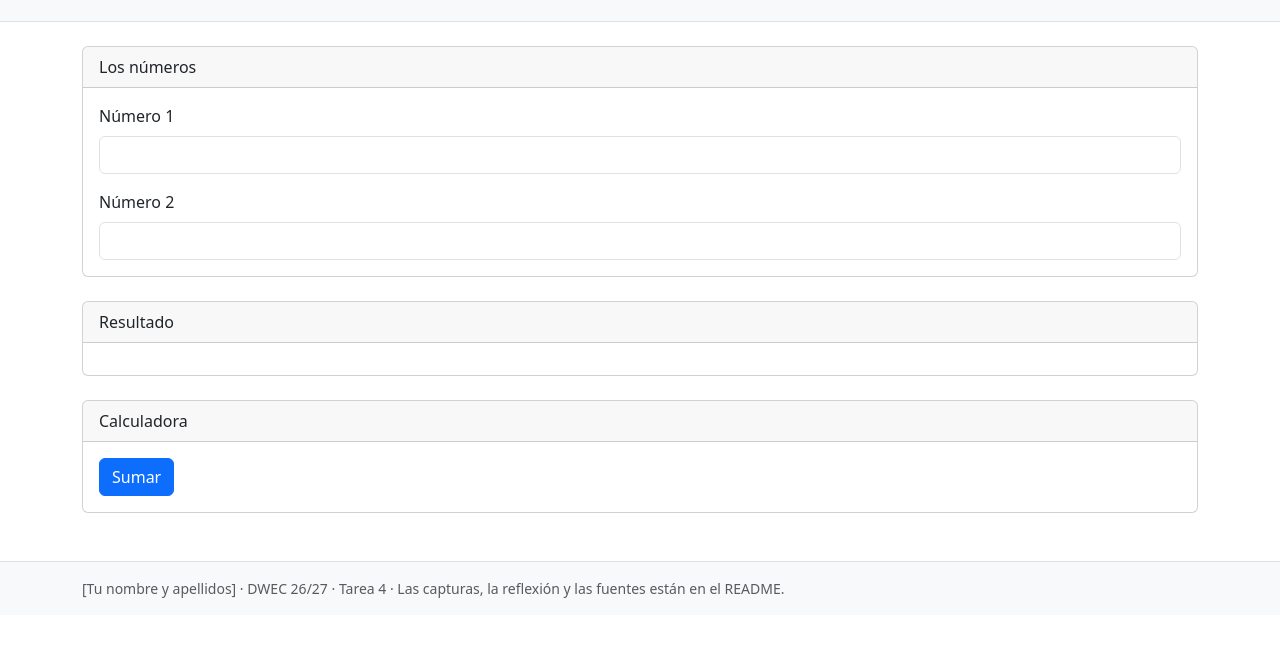
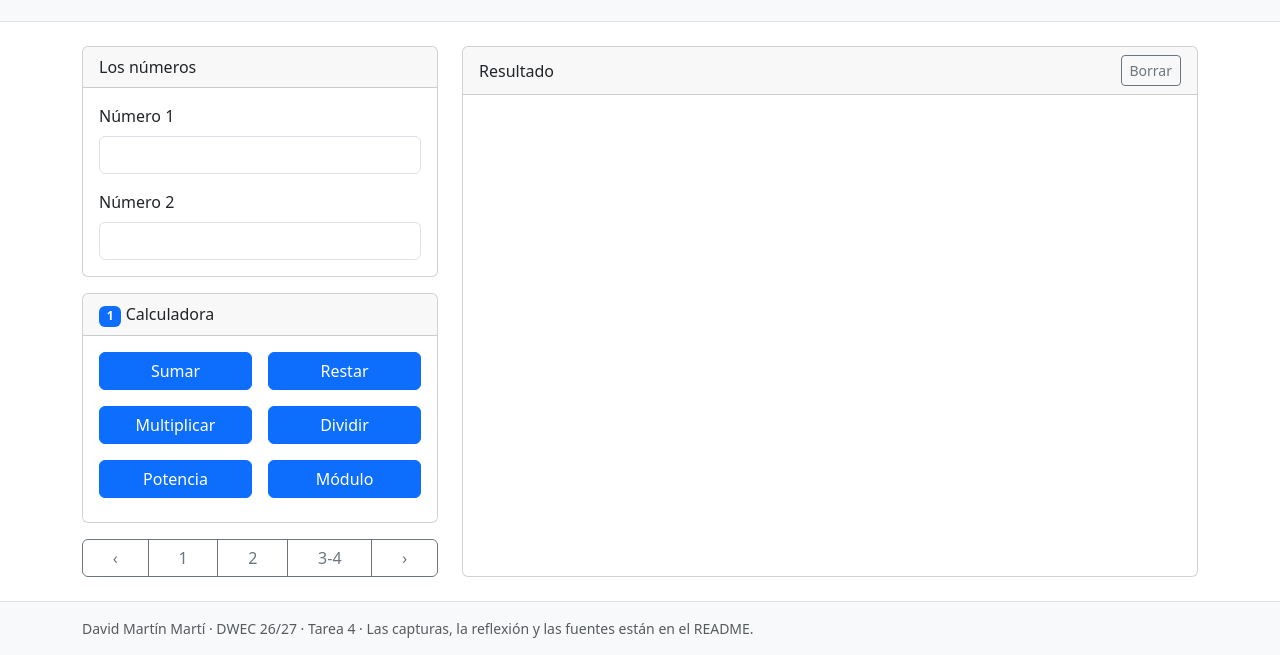
Before and after one commit to Dmm123d/dwec-dmartin, a plain HTML site: page tema04/index.html in a window 1280 px wide. Shown: the part 155-810 px from the top of the page. Drawn offline with nearby package versions, Linux system fonts and the light colour scheme.

Commit message:
Maquetación de index.html y Ejercicio 1 en app.js

```diff
--- a/tema04/index.html
+++ b/tema04/index.html
@@ -3,8 +3,7 @@
 <head>
   <meta charset="UTF-8">
   <meta name="viewport" content="width=device-width, initial-scale=1">
-  <!-- Cambia [Tu nombre] por tu nombre -->
-  <title>Calculadora y bucles · [Tu nombre]</title>
+  <title>Calculadora y bucles · David Martín Martí</title>
 
   <!-- CSS de Bootstrap -->
   <link href="https://cdn.jsdelivr.net/npm/bootstrap@5.3.8/dist/css/bootstrap.min.css" rel="stylesheet">
@@ -24,7 +23,7 @@
   <!-- NAVBAR con tu nombre -->
   <nav class="navbar bg-primary" data-bs-theme="dark">
     <div class="container">
-      <span class="navbar-brand"><i class="bi bi-person-circle"></i> [Tu nombre y apellidos]</span>
+      <span class="navbar-brand"><i class="bi bi-person-circle"></i> David Martín Martí</span>
       <span class="navbar-text">Tarea 4 · DWEC</span>
     </div>
   </nav>
@@ -37,13 +36,13 @@
     </div>
   </header>
 
-  <main class="container mb-5">
+  <main class="container my-4">
+    <div class="row g-4">
 
-    <!-- TODO: organiza las cards con la rejilla de Bootstrap: <div class="row"> y dentro <div class="col-12 col-lg-...">.
-               En el móvil, una debajo de otra; en pantalla grande, repartidas en columnas. -->
+      <div class="col-12 col-lg-4">
 
-    <!-- LOS NÚMEROS. No cambies los id: leerNumero("numero1") y leerNumero("numero2") los buscan por su id -->
-    <section class="card mb-4">
+        <!-- LOS NÚMEROS -->
+        <section class="card mb-3">
           <div class="card-header">Los números</div>
           <div class="card-body">
             <label for="numero1" class="form-label">Número 1</label>
@@ -53,37 +52,109 @@
           </div>
         </section>
 
+        <!-- Carrusel de ejercicios -->
+        <div id="carruselEjercicios" class="carousel slide">
+
+          <div class="carousel-inner">
+
+            <!-- EJERCICIO 1 · Calculadora -->
+            <div class="carousel-item active">
+              <div class="card">
+                <div class="card-header"><span class="badge text-bg-primary">1</span> Calculadora</div>
+                <div class="card-body pb-4">
+                  <div class="row g-3">
+                    <!-- Cada botón llama con onclick a su función de js/app.js, como en la tarea 3 -->
+                    <div class="col-6"><button type="button" class="btn btn-primary w-100" onclick="sumar()">Sumar</button></div>
+                    <div class="col-6"><button type="button" class="btn btn-primary w-100" onclick="restar()">Restar</button></div>
+                    <div class="col-6"><button type="button" class="btn btn-primary w-100" onclick="multiplicar()">Multiplicar</button></div>
+                    <div class="col-6"><button type="button" class="btn btn-primary w-100" onclick="dividir()">Dividir</button></div>
+                    <div class="col-6"><button type="button" class="btn btn-primary w-100" onclick="potencia()">Potencia</button></div>
+                    <div class="col-6"><button type="button" class="btn btn-primary w-100" onclick="modulo()">Módulo</button></div>
+                  </div>
+                </div>
+              </div>
+            </div>
+
+            <!-- EJERCICIO 2 · Comparaciones -->
+            <div class="carousel-item">
+              <div class="card">
+                <div class="card-header"><span class="badge text-bg-primary">2</span> Comparaciones</div>
+                <div class="card-body pt-4 pb-5">
+                  <div class="d-grid gap-3">
+                    <!-- Cada botón llama con onclick a su función de js/app.js, como en la tarea 3 -->
+                    <button type="button" class="btn btn-primary" onclick="cualEsMayor()">¿Cuál es mayor?</button>
+                    <button type="button" class="btn btn-primary" onclick="parOImpar()">¿Par o impar?</button>
+                  </div>
+                  <div class="form-text mt-2 lh-1">«¿Par o impar?» solo mira el número 1.</div>
+                </div>
+              </div>
+            </div>
+
+            <!-- EJERCICIOS 3 Y 4 · Bucles -->
+            <div class="carousel-item">
+              <div class="card">
+                <div class="card-header">
+                  <span class="badge text-bg-primary">3</span>
+                  <span class="badge text-bg-primary">4</span>
+                  Bucles
+                </div>
+                <div class="card-body">
+
+                  <p class="mb-2 small">Con texto</p>
+                  <div class="btn-group w-100 mb-3" role="group" aria-label="Bucles con texto">
+                    <!-- Cada botón llama con onclick a su función de js/app.js, como en la tarea 3 -->
+                    <button type="button" class="btn btn-success" onclick="bucleFor()">for</button>
+                    <button type="button" class="btn btn-success" onclick="bucleWhile()">while</button>
+                    <button type="button" class="btn btn-success" onclick="bucleDoWhile()">do…while</button>
+                  </div>
+
+                  <p class="mt-1 mb-2 small">
+                    Con badges
+                    <span class="badge text-bg-primary">pares</span>
+                    <span class="badge text-bg-secondary">impares</span>
+                  </p>
+                  <div class="btn-group w-100" role="group" aria-label="Bucles con badges">
+                    <!-- Cada botón llama con onclick a su función de js/app.js, como en la tarea 3 -->
+                    <button type="button" class="btn btn-outline-success" onclick="badgesFor()">for</button>
+                    <button type="button" class="btn btn-outline-success" onclick="badgesWhile()">while</button>
+                    <button type="button" class="btn btn-outline-success" onclick="badgesDoWhile()">do…while</button>
+                  </div>
+
+                </div>
+              </div>
+            </div>
+
+          </div>
+
+          <!-- Navegación del carrusel -->
+          <div class="btn-group w-100 mt-3" role="group" aria-label="Cambiar de ejercicio">
+            <button type="button" class="btn btn-outline-secondary" data-bs-target="#carruselEjercicios" data-bs-slide="prev" aria-label="Anterior">‹</button>
+            <button type="button" class="btn btn-outline-secondary" data-bs-target="#carruselEjercicios" data-bs-slide-to="0">1</button>
+            <button type="button" class="btn btn-outline-secondary" data-bs-target="#carruselEjercicios" data-bs-slide-to="1">2</button>
+            <button type="button" class="btn btn-outline-secondary" data-bs-target="#carruselEjercicios" data-bs-slide-to="2">3-4</button>
+            <button type="button" class="btn btn-outline-secondary" data-bs-target="#carruselEjercicios" data-bs-slide="next" aria-label="Siguiente">›</button>
+          </div>
+        </div>
+      </div>
+
+      <div class="col-12 col-lg-8">
         <!-- RESULTADO. Aquí escriben mostrar(), anadirLinea() y anadirBadge(). No cambies el id -->
-    <section class="card mb-4">
-      <div class="card-header">Resultado</div>
+        <section class="card mb-4 h-100">
+          <div class="card-header d-flex justify-content-between align-items-center">
+            Resultado
+            <button type="button" class="btn btn-outline-secondary btn-sm" onclick="limpiarSalida()">Borrar</button>
+          </div>
           <div class="card-body">
             <div id="salida"></div>
           </div>
         </section>
-
-    <!-- EJERCICIO 1 · Calculadora -->
-    <section class="card mb-4">
-      <div class="card-header">Calculadora</div>
-      <div class="card-body">
-        <!-- Cada botón llama con onclick a su función de js/app.js, como en la tarea 3 -->
-        <button type="button" class="btn btn-primary" onclick="sumar()">Sumar</button>
-        <!-- TODO: los botones Restar, Multiplicar, Dividir, Potencia y Módulo:
-                   restar(), multiplicar(), dividir(), potencia() y modulo() -->
       </div>
-    </section>
-
-    <!-- TODO EJERCICIO 2 · Comparaciones: una card con los botones
-               «¿Cuál es mayor?» → cualEsMayor()     «¿Par o impar?» → parOImpar() -->
-
-    <!-- TODO EJERCICIOS 3 Y 4 · Bucles: una card con dos grupos de botones (btn-group)
-               Con texto:  for → bucleFor()    while → bucleWhile()    do…while → bucleDoWhile()
-               Con badges: for → badgesFor()   while → badgesWhile()   do…while → badgesDoWhile() -->
-
+    </div>
   </main>
 
   <footer class="bg-body-tertiary border-top py-3">
     <div class="container small text-body-secondary">
-      [Tu nombre y apellidos] · DWEC 26/27 · Tarea 4 · Las capturas, la reflexión y las fuentes están en el README.
+      David Martín Martí · DWEC 26/27 · Tarea 4 · Las capturas, la reflexión y las fuentes están en el README.
     </div>
   </footer>
 
--- a/tema04/js/app.js
+++ b/tema04/js/app.js
@@ -1,5 +1,5 @@
 /*
-  Tarea 4 · DWEC · [Tu nombre y apellidos]
+  Tarea 4 · DWEC · David Martín Martí
   Calculadora y bucles.
 
   Cómo usar esta plantilla:
@@ -36,25 +36,79 @@ function sumar() {
 }
 
 function restar() {
-  // TODO: como sumar(), con el operador -
+  const n1 = leerNumero("numero1");
+  const n2 = leerNumero("numero2");
+
+  if (Number.isNaN(n1) || Number.isNaN(n2)) {
+    mostrar("Escribe los dos números antes de operar.", "danger");
+    console.warn("Restar: falta algún número");
+  } else {
+    const resultado = n1 - n2;
+    mostrar(`${n1} - ${n2} = ${resultado}`);
+    console.log(`Restar: ${n1} - ${n2} = ${resultado}`);
+  }
 }
 
 function multiplicar() {
-  // TODO: como sumar(), con el operador *
+  const n1 = leerNumero("numero1");
+  const n2 = leerNumero("numero2");
+
+  if (Number.isNaN(n1) || Number.isNaN(n2)) {
+    mostrar("Escribe los dos números antes de operar.", "danger");
+    console.warn("Multiplicar: falta algún número");
+  } else {
+    const resultado = n1 * n2;
+    mostrar(`${n1} * ${n2} = ${resultado}`);
+    console.log(`Multiplicar: ${n1} * ${n2} = ${resultado}`);
+  }
 }
 
 function dividir() {
-  // TODO: como sumar(), con el operador /
-  // TODO: si el número 2 es 0, muestra un error en rojo. Ojo: en JavaScript, 5 / 0 no da error, da Infinity.
+  const n1 = leerNumero("numero1");
+  const n2 = leerNumero("numero2");
+
+  if (Number.isNaN(n1) || Number.isNaN(n2)) {
+    mostrar("Escribe los dos números antes de operar.", "danger");
+    console.warn("Dividir: falta algún número");
+  } else if (n2 == 0) {
+    mostrar("Error: No se puede dividir por cero.", "danger");
+    console.error("Dividir: División por cero.");
+  } else {
+    const resultado = n1 / n2;
+    mostrar(`${n1} / ${n2} = ${resultado}`);
+    console.log(`Dividir: ${n1} / ${n2} = ${resultado}`);
+  }
 }
 
 function potencia() {
-  // TODO: como sumar(), con el operador **
+  const n1 = leerNumero("numero1");
+  const n2 = leerNumero("numero2");
+
+  if (Number.isNaN(n1) || Number.isNaN(n2)) {
+    mostrar("Escribe los dos números antes de operar.", "danger");
+    console.warn("Potencia: falta algún número");
+  } else {
+    const resultado = n1 ** n2;
+    mostrar(`${n1} ** ${n2} = ${resultado}`);
+    console.log(`Potencia: ${n1} ** ${n2} = ${resultado}`);
+  }
 }
 
 function modulo() {
-  // TODO: el resto de la división, con el operador %
-  // TODO: si el número 2 es 0, muestra un error en rojo (5 % 0 da NaN).
+  const n1 = leerNumero("numero1");
+  const n2 = leerNumero("numero2");
+
+  if (Number.isNaN(n1) || Number.isNaN(n2)) {
+    mostrar("Escribe los dos números antes de operar.", "danger");
+    console.warn("Módulo: falta algún número");
+  } else if (n2 == 0) {
+    mostrar("Error: No se puede realizar el módulo entre cero.", "danger");
+    console.error("Módulo: Módulo entre cero.");
+  } else {
+    const resultado = n1 % n2;
+    mostrar(`${n1} % ${n2} = ${resultado}`);
+    console.log(`Módulo: ${n1} % ${n2} = ${resultado}`);
+  }
 }
 
 
```
Lines whose indentation alone changed are shown as unchanged.
